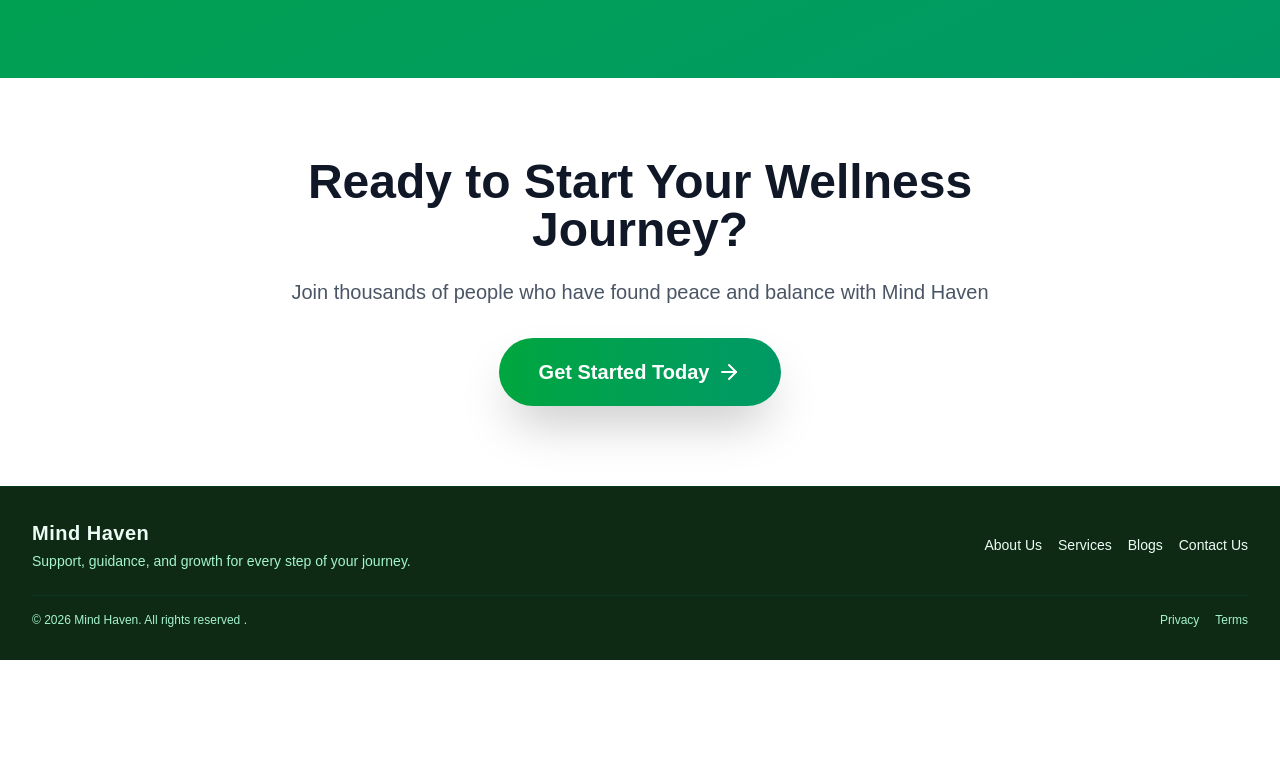
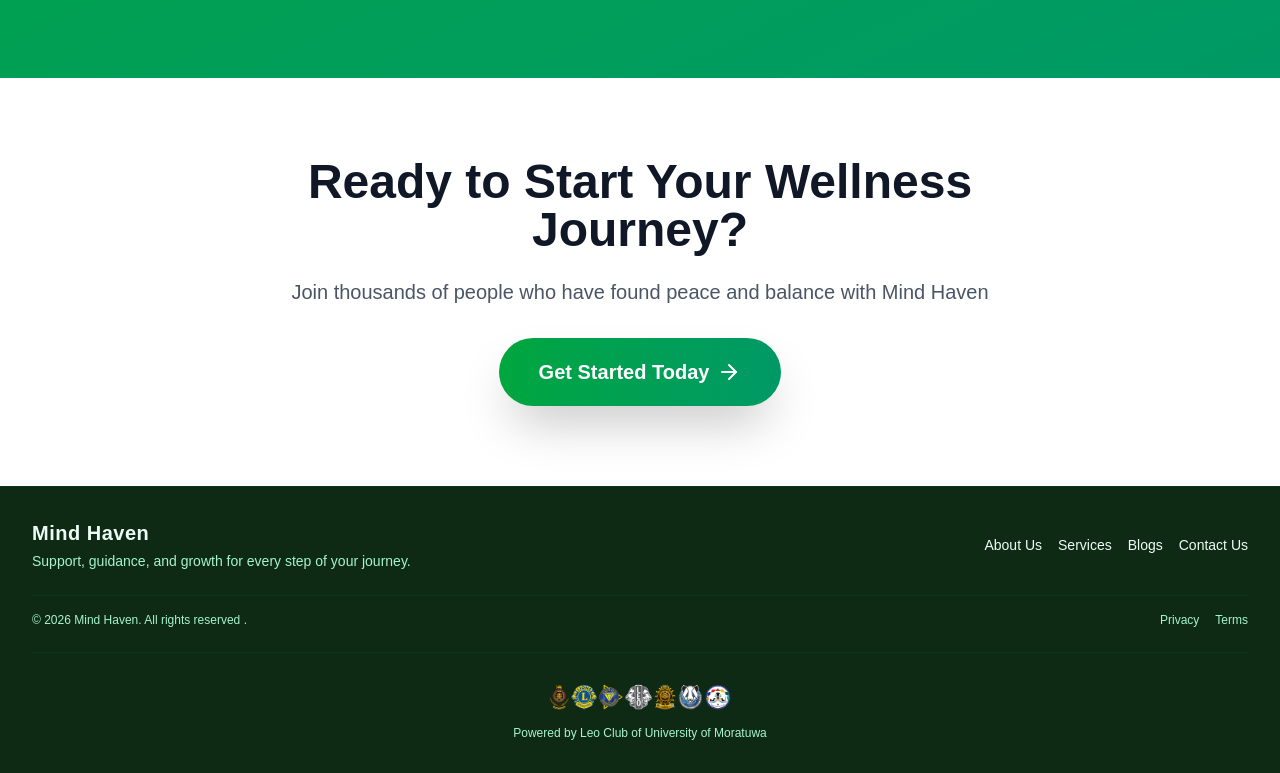
Before and after one commit to Dilshanrad22/mind_haven, a Next.js app in the folder my-app/: page / in a window 1280 px wide. Shown: the part 3430-4203 px from the top of the page. Before the commit the page ends 4090 px from the top, so only its background shows below. Built offline with nearby package versions, Linux system fonts and the light colour scheme.

Commit message:
add logo

```diff
--- a/my-app/src/app/components/footer.tsx
+++ b/my-app/src/app/components/footer.tsx
@@ -1,4 +1,5 @@
 import Link from 'next/link';
+import Image from 'next/image';
 
 const Footer = () => {
   return (
@@ -25,6 +26,17 @@ const Footer = () => {
             <Link href="/pages/terms" className="hover:text-white transition-colors">Terms</Link>
           </div>
         </div>
+
+        <div className="mt-6 pt-4 border-t border-emerald-900/40 flex flex-col items-center justify-center gap-2">
+          <Image
+            src="/images/leo-club-logo.png"
+            alt="Leo Club of University of Moratuwa"
+            width={160}
+            height={48}
+            className="h-12 w-auto object-contain"
+          />
+          <p className="text-xs text-emerald-200">Powered by Leo Club of University of Moratuwa</p>
+        </div>
       </div>
     </footer>
   );
```
Also changed, not shown: my-app/public/LEO LOGO SET NEW 25_26 (1) (2).png (added), my-app/public/images/leo-club-logo.png (added).
